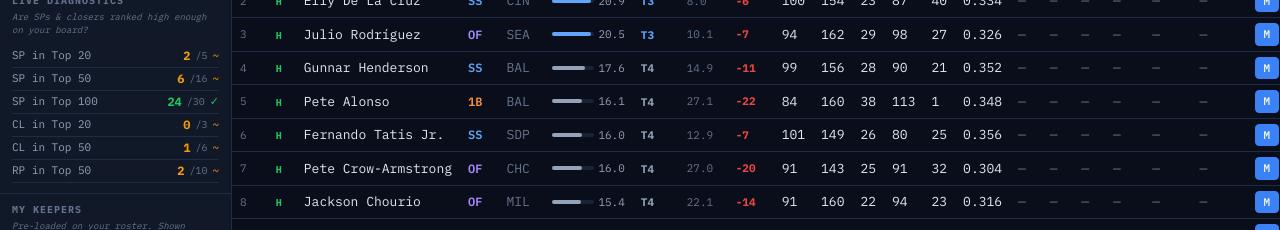
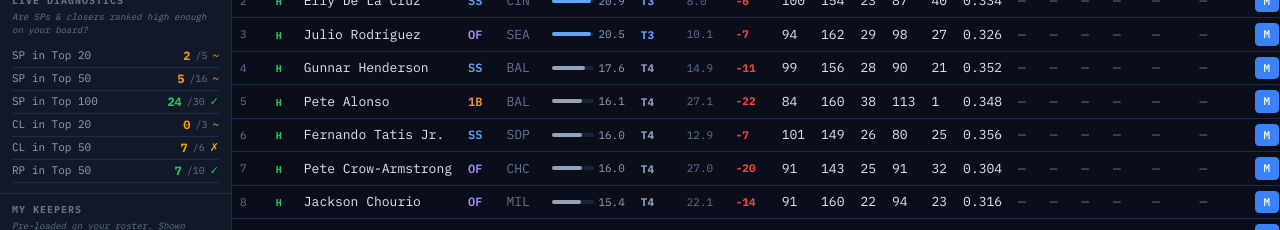
Before and after one commit to brenthuot/QCL-2026, a Next.js app: page / in a window 1280 px wide. Shown: the part 267-497 px from the top of the page. Built offline with nearby package versions, Linux system fonts and the light colour scheme.

Commit message:
Update page.js

```diff
--- a/src/app/page.js
+++ b/src/app/page.js
@@ -185,10 +185,15 @@ export default function App() {
     const hitW = hitWeight / 100
     const all = allPlayers.map(p => {
       const { liveScore, liveBreakdown } = computeLiveScore(p, gapWeights)
-      // RP/CL/SU contribute to fewer categories (S or HD only, no W/K)
-      // so they need a strong dampener to avoid overranking vs SP and hitters.
-      // pitCompress slider controls SP. RP gets an additional fixed 0.52 dampener.
-      const rpDampener = ['CL','SU','RP'].includes(p.pos) ? 0.52 : 1.0
+      // Dampeners calibrated from 10-team mock draft:
+      // CL: go rounds 4-9 → should rank ~30-90 on board → dampener 0.68
+      // SU: go rounds 13+ → should rank ~120-150 → dampener 0.38
+      // RP: generic → dampener 0.35
+      // SP: controlled by pitCompress slider (default 0.85)
+      const rpDampener = p.pos === 'CL' ? 0.68
+        : p.pos === 'SU' ? 0.38
+        : p.pos === 'RP' ? 0.35
+        : 1.0
       const typeScale = p.type === 'hitter'
         ? hitW * 2
         : pitW * 2 * (p.pos === 'SP' ? pitCompress : pitCompress * rpDampener)
@@ -521,7 +526,7 @@ function Sidebar({ diagnostics, hitWeight, setHitWeight, pitCompress, setPitComp
         </div>
         <SliderRow label="Pitcher compression" value={pitCompress} min={0.60} max={1.10} step={0.05}
           display={pitCompress.toFixed(2)} onChange={setPitCompress}
-          hint="SP scale factor. RP/CL always get an extra 0.52× dampener on top." />
+          hint="SP scale. CL ×0.68 (rounds 4–9), SU ×0.38 (round 13+)." />
         <SliderRow label="Gap sensitivity" value={gapSensitivity} min={0.5} max={2.0} step={0.1}
           display={gapSensitivity.toFixed(1)} onChange={setGapSensitivity}
           hint="How strongly category gaps shift rankings" />
```
